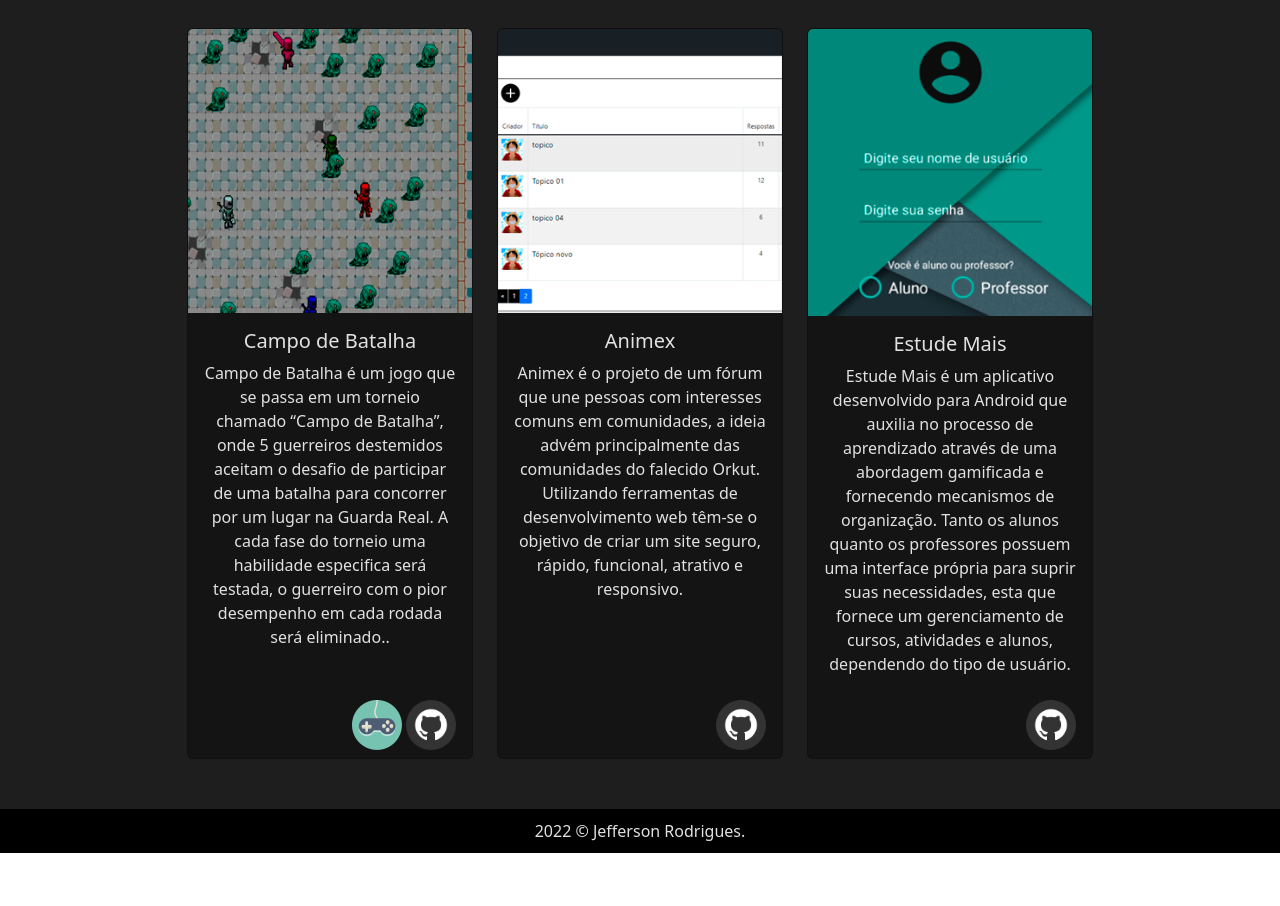
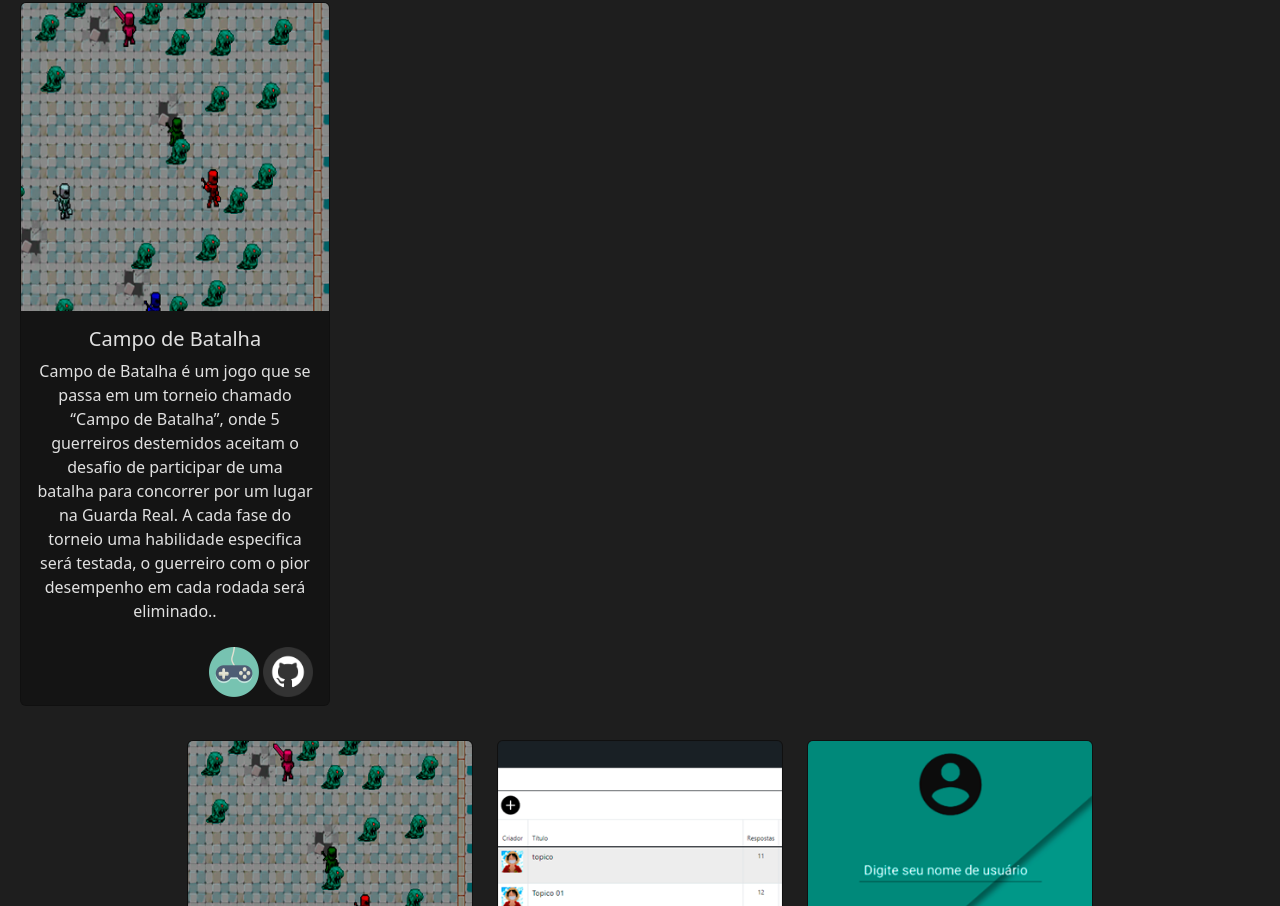
Before and after one commit to JeffersonRodrigues7/portifolio, a plain HTML site: page index.html in a window 1280 px wide. Shown: the part 4284-5190 px from the top of the page. Before the commit the page ends 5137 px from the top, so only its background shows below. Drawn offline with nearby package versions, Linux system fonts and the light colour scheme.

Commit message:
Update index.html

```diff
--- a/index.html
+++ b/index.html
@@ -91,6 +91,22 @@
 
       <div id="projects" class="text-center">
         <h1>Principais Projetos</h1>
+        <div class="col d-flex align-items-stretch">
+          <div class="card">
+            <img src="imgs/campo_de_batalha.png" class="card-img-top" alt="Campo de Batalha" />
+            <div class="card-body text-center">
+              <h5 class="card-title">Campo de Batalha</h5>
+              <p class="card-text">
+                Campo de Batalha é um jogo que se passa em um torneio chamado “Campo de Batalha”, onde 5 guerreiros destemidos aceitam o desafio de participar de uma batalha para concorrer por um lugar na Guarda Real. A cada fase do
+                torneio uma habilidade especifica será testada, o guerreiro com o pior desempenho em cada rodada será eliminado..
+              </p>
+            </div>
+            <div class="card-footer text-end">
+              <a href="https://jeffersonrodrigues7.itch.io/campo-de-batalha"><img src="imgs/controller_symbol.png" class="symbol" alt="Controller" /></a>
+              <a href="https://github.com/JeffersonRodrigues7/CampoDeBatalha"><img src="imgs/github_symbol.png" class="symbol" alt="Github" /></a>
+            </div>
+          </div>
+        </div>
         <div id="cards_row" class="row row-cols-1 row-cols-md-3 g-4 justify-content-center">
           <div class="col d-flex align-items-stretch">
             <div class="card">
```
